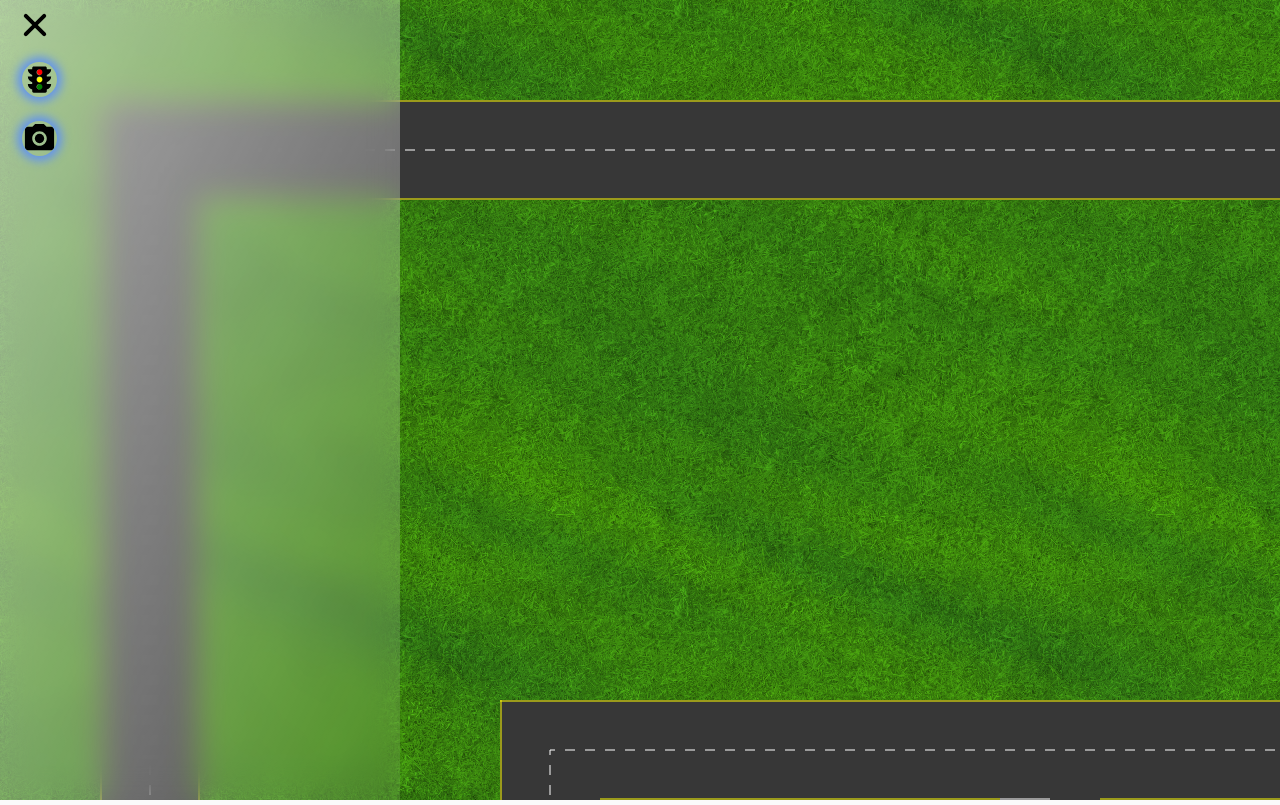
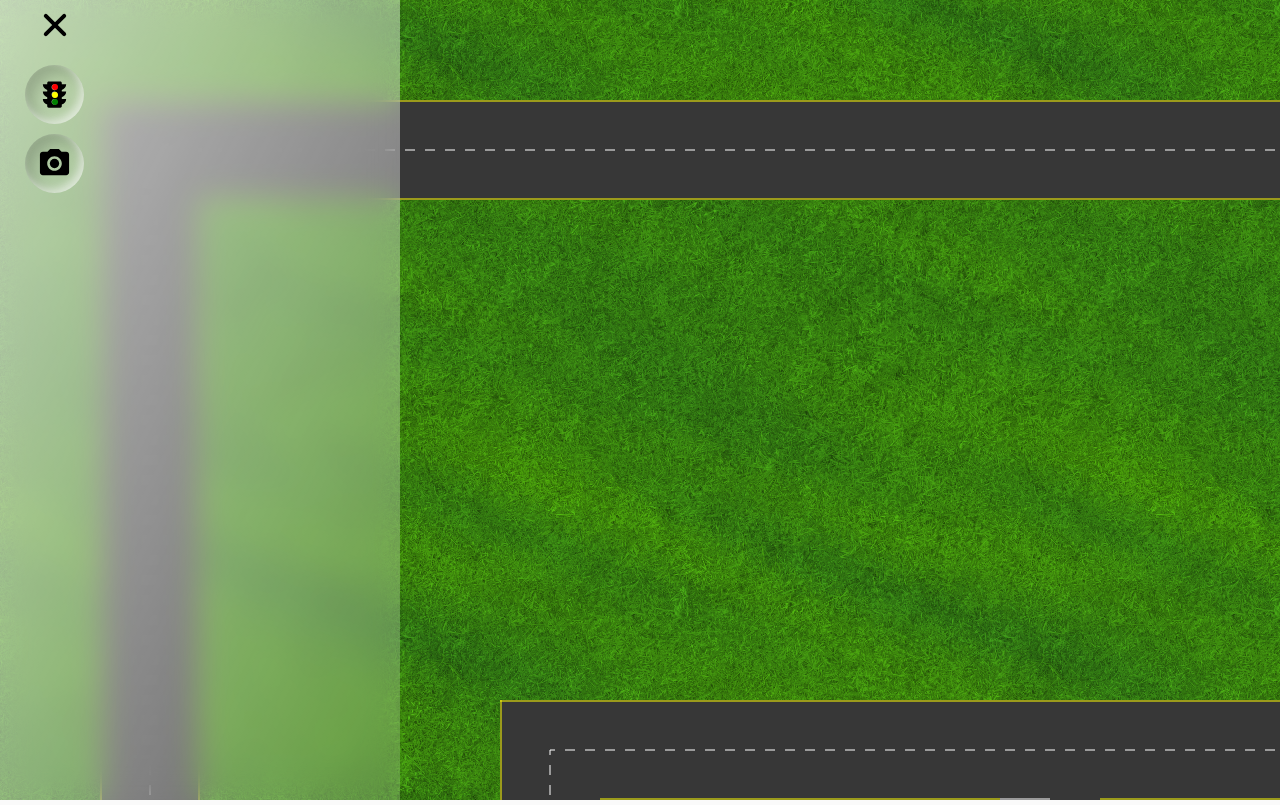
Before and after one commit to David-Beale/pathfinding-react, a React (Create React App) app: page / in a window 1280 px wide. Built offline with nearby package versions, Linux system fonts and the light colour scheme.

Commit message:
Menu styling

```diff
--- a/src/Components/Menu/Components/MenuButton.js
+++ b/src/Components/Menu/Components/MenuButton/MenuButton.js
@@ -1,7 +1,7 @@
 import React from "react";
 import { Tooltip } from "@material-ui/core";
 
-import { Icon } from "../MenuStyle";
+import { Icon } from "./MenuButtonStyle";
 
 export default function MenuButton({ setMenuOpen, menuOpen }) {
   const toggleMenu = () => {
--- /dev/null
+++ b/src/Components/Menu/Components/MenuButton/MenuButtonStyle.js
@@ -0,0 +1,54 @@
+import styled from "styled-components";
+
+export const Icon = styled.div`
+  width: 30px;
+  height: 20px;
+  position: fixed;
+  top: 15px;
+  left: 40px;
+  z-index: 1201;
+  cursor: pointer;
+
+  span {
+    display: block;
+    position: absolute;
+    height: 4px;
+    width: 100%;
+    background: black;
+    border-radius: 3px;
+    opacity: 1;
+    left: 0;
+    -webkit-transform: rotate(0deg);
+    -moz-transform: rotate(0deg);
+    -o-transform: rotate(0deg);
+    transform: rotate(0deg);
+    -webkit-transition: 0.25s ease-in-out;
+    -moz-transition: 0.25s ease-in-out;
+    -o-transition: 0.25s ease-in-out;
+    transition: 0.25s ease-in-out;
+  }
+
+  span:nth-child(1) {
+    top: ${(props) => (props.open ? "8px" : "0px")};
+    -webkit-transform: ${(props) =>
+      props.open ? "rotate(135deg)" : "initial"};
+    -moz-transform: ${(props) => (props.open ? "rotate(135deg)" : "initial")};
+    -o-transform: ${(props) => (props.open ? "rotate(135deg)" : "initial")};
+    transform: ${(props) => (props.open ? "rotate(135deg)" : "initial")};
+  }
+
+  span:nth-child(2) {
+    top: 8px;
+    opacity: ${(props) => (props.open ? "0" : "initial")};
+    left: ${(props) => (props.open ? "-60px" : "0")};
+  }
+
+  span:nth-child(3) {
+    top: ${(props) => (props.open ? "8px" : "16px")};
+    -webkit-transform: ${(props) =>
+      props.open ? "rotate(-135deg)" : "initial"};
+    -moz-transform: ${(props) => (props.open ? "rotate(-135deg)" : "initial")};
+    -o-transform: ${(props) => (props.open ? "rotate(-135deg)" : "initial")};
+    transform: ${(props) => (props.open ? "rotate(-135deg)" : "initial")};
+  }
+`;
--- /dev/null
+++ b/src/Components/Menu/Components/ToggleButtonStyle.js
@@ -0,0 +1,11 @@
+import styled from "styled-components";
+import { IconButton } from "@material-ui/core";
+
+export const StyledIconButton = styled(IconButton)`
+  margin: 5px 0;
+  color: black;
+  box-shadow: ${(props) =>
+    props.enabled
+      ? "inset -4px -4px 8px rgba(255, 255, 255, 0.6), inset 8px 8px 16px rgba(0, 0, 0, 0.2)"
+      : "-6px -6px 10px rgba(255, 255, 255, 0.7), 6px 6px 10px rgba(0, 0, 0, 0.3)"};
+`;
--- a/src/Components/Menu/Components/ToggleCameraLock/ToggleCameraLock.js
+++ b/src/Components/Menu/Components/ToggleCameraLock/ToggleCameraLock.js
@@ -1,10 +1,10 @@
 import React from "react";
 import { useDispatch, useSelector } from "react-redux";
-import { IconButton, Tooltip } from "@material-ui/core";
+import { Tooltip } from "@material-ui/core";
+import PhotoCameraIcon from "@material-ui/icons/PhotoCamera";
 
 import { toggleCameraLock } from "../../../../redux/toggles";
-
-import { StyledCameraIcon } from "./ToggleCameraLockStyle";
+import { StyledIconButton } from "../ToggleButtonStyle";
 
 export default function ToggleCameraLock() {
   const dispatch = useDispatch();
@@ -16,9 +16,9 @@ export default function ToggleCameraLock() {
   return (
     <>
       <Tooltip title="Toggle camera lock">
-        <IconButton onClick={onClick}>
-          <StyledCameraIcon enabled={enabled ? 1 : 0} fontSize="large" />
-        </IconButton>
+        <StyledIconButton enabled={enabled ? 1 : 0} onClick={onClick}>
+          <PhotoCameraIcon fontSize="large" />
+        </StyledIconButton>
       </Tooltip>
     </>
   );
--- a/src/Components/Menu/Components/ToggleCameraLock/ToggleCameraLockStyle.js
+++ /dev/null
@@ -1,13 +0,0 @@
-import styled from "styled-components";
-import PhotoCameraIcon from "@material-ui/icons/PhotoCamera";
-
-export const StyledCameraIcon = styled(PhotoCameraIcon)`
-  color: black;
-  box-shadow: ${(props) =>
-    props.enabled ? "0px 0px 10px 5px cornflowerblue" : ""};
-  border-radius: 50%;
-  &:hover {
-    box-shadow: 0px 0px 10px 10px cornflowerblue;
-  }
-  z-index: 2;
-`;
--- a/src/Components/Menu/Components/ToggleTrafficLights/ToggleTrafficLights.js
+++ b/src/Components/Menu/Components/ToggleTrafficLights/ToggleTrafficLights.js
@@ -1,15 +1,12 @@
 import React from "react";
 import { useDispatch, useSelector } from "react-redux";
-import { IconButton, Tooltip } from "@material-ui/core";
+import { Tooltip } from "@material-ui/core";
+import TrafficIcon from "@material-ui/icons/Traffic";
 
 import { toggleTrafficLights } from "../../../../redux/toggles";
 
-import {
-  StyledTrafficIcon,
-  RedLight,
-  GreenLight,
-  YellowLight,
-} from "./ToggleTrafficLightsStyle";
+import { StyledIconButton } from "../ToggleButtonStyle";
+import { RedLight, GreenLight, YellowLight } from "./ToggleTrafficLightsStyle";
 
 export default function ToggleTrafficLights() {
   const dispatch = useDispatch();
@@ -21,8 +18,8 @@ export default function ToggleTrafficLights() {
   return (
     <>
       <Tooltip title="Toggle traffic lights">
-        <IconButton onClick={onClick}>
-          <StyledTrafficIcon enabled={enabled ? 1 : 0} fontSize="large" />
+        <StyledIconButton enabled={enabled ? 1 : 0} onClick={onClick}>
+          <TrafficIcon fontSize="large" />
           {enabled && (
             <>
               <RedLight />
@@ -30,7 +27,7 @@ export default function ToggleTrafficLights() {
               <GreenLight />
             </>
           )}
-        </IconButton>
+        </StyledIconButton>
       </Tooltip>
     </>
   );
--- a/src/Components/Menu/Components/ToggleTrafficLights/ToggleTrafficLightsStyle.js
+++ b/src/Components/Menu/Components/ToggleTrafficLights/ToggleTrafficLightsStyle.js
@@ -1,23 +1,10 @@
 import styled from "styled-components";
-import TrafficIcon from "@material-ui/icons/Traffic";
-
-export const StyledTrafficIcon = styled(TrafficIcon)`
-  color: black;
-  box-shadow: ${(props) =>
-    props.enabled ? "0px 0px 10px 5px cornflowerblue" : ""};
-  border-radius: 50%;
-  &:hover {
-    box-shadow: 0px 0px 10px 10px cornflowerblue;
-  }
-  z-index: 2;
-`;
 
 const Light = styled.div`
   height: 6px;
   width: 6px;
   border-radius: 50%;
   position: absolute;
-  z-index: 1;
 `;
 export const RedLight = styled(Light)`
   background-color: red;
--- a/src/Components/Menu/Menu.js
+++ b/src/Components/Menu/Menu.js
@@ -1,7 +1,7 @@
 import React, { useState } from "react";
 import Drawer from "@material-ui/core/Drawer";
 
-import MenuButton from "./Components/MenuButton";
+import MenuButton from "./Components/MenuButton/MenuButton";
 
 import { Container } from "./MenuStyle";
 import ToggleTrafficLights from "./Components/ToggleTrafficLights/ToggleTrafficLights";
--- a/src/Components/Menu/MenuStyle.js
+++ b/src/Components/Menu/MenuStyle.js
@@ -2,62 +2,9 @@ import styled from "styled-components";
 
 export const Container = styled.div`
   width: 400px;
-  padding: 50px 10px;
+  padding: 60px 25px;
   background-color: transparent;
   display: flex;
   flex-direction: column;
   align-items: flex-start;
 `;
-
-export const Icon = styled.div`
-  width: 30px;
-  height: 20px;
-  position: fixed;
-  top: 15px;
-  left: 20px;
-  z-index: 1201;
-  cursor: pointer;
-
-  span {
-    display: block;
-    position: absolute;
-    height: 4px;
-    width: 100%;
-    background: black;
-    border-radius: 3px;
-    opacity: 1;
-    left: 0;
-    -webkit-transform: rotate(0deg);
-    -moz-transform: rotate(0deg);
-    -o-transform: rotate(0deg);
-    transform: rotate(0deg);
-    -webkit-transition: 0.25s ease-in-out;
-    -moz-transition: 0.25s ease-in-out;
-    -o-transition: 0.25s ease-in-out;
-    transition: 0.25s ease-in-out;
-  }
-
-  span:nth-child(1) {
-    top: ${(props) => (props.open ? "8px" : "0px")};
-    -webkit-transform: ${(props) =>
-      props.open ? "rotate(135deg)" : "initial"};
-    -moz-transform: ${(props) => (props.open ? "rotate(135deg)" : "initial")};
-    -o-transform: ${(props) => (props.open ? "rotate(135deg)" : "initial")};
-    transform: ${(props) => (props.open ? "rotate(135deg)" : "initial")};
-  }
-
-  span:nth-child(2) {
-    top: 8px;
-    opacity: ${(props) => (props.open ? "0" : "initial")};
-    left: ${(props) => (props.open ? "-60px" : "0")};
-  }
-
-  span:nth-child(3) {
-    top: ${(props) => (props.open ? "8px" : "16px")};
-    -webkit-transform: ${(props) =>
-      props.open ? "rotate(-135deg)" : "initial"};
-    -moz-transform: ${(props) => (props.open ? "rotate(-135deg)" : "initial")};
-    -o-transform: ${(props) => (props.open ? "rotate(-135deg)" : "initial")};
-    transform: ${(props) => (props.open ? "rotate(-135deg)" : "initial")};
-  }
-`;
--- a/src/Styling/muiDefaultTheme.js
+++ b/src/Styling/muiDefaultTheme.js
@@ -6,7 +6,7 @@ export const makeMuiTheme = () =>
       MuiDrawer: {
         paper: {
           background:
-            "linear-gradient(to right bottom, rgba(255, 255, 255, 0.6), rgba(255, 255, 255, 0.1))",
+            "linear-gradient(to right bottom, rgba(255, 255, 255, 0.7), rgba(255, 255, 255, 0.2))",
           backdropFilter: "blur(1rem)",
           backgroundColor: "transparent",
         },
```
